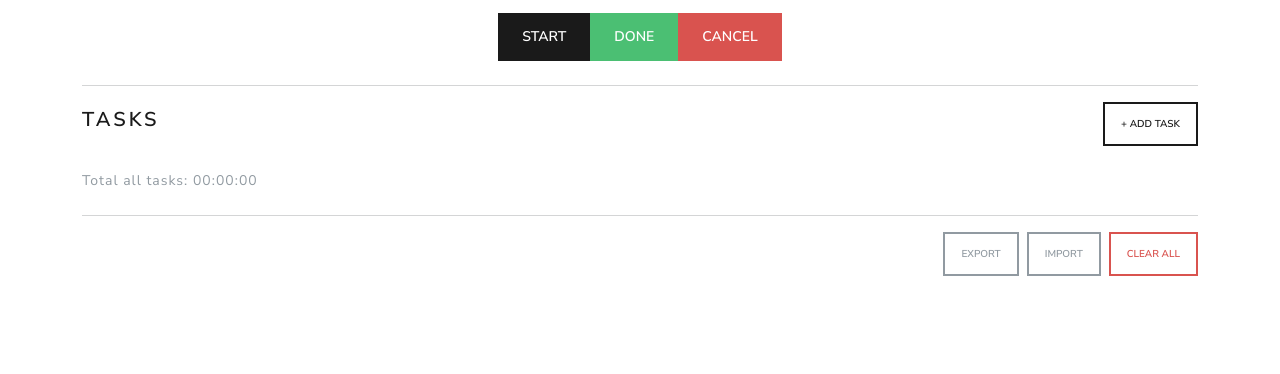
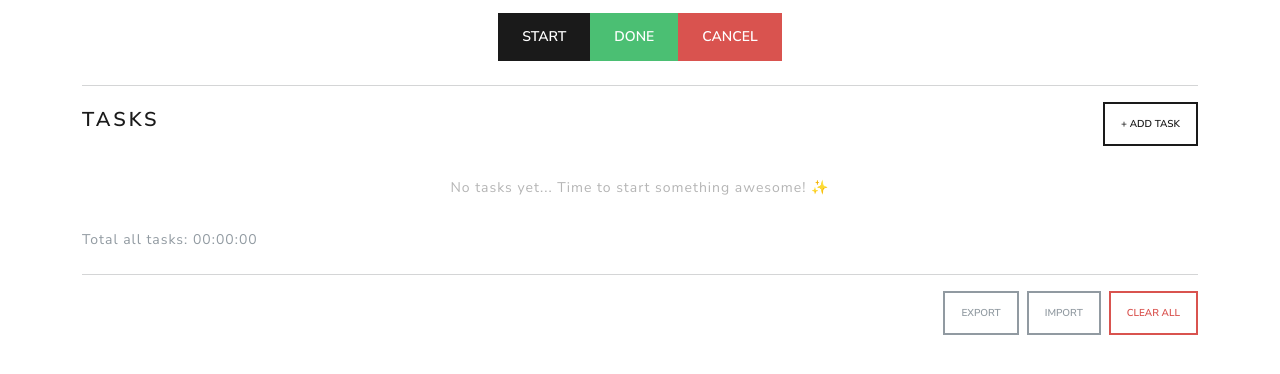
Before and after one commit to Ligul/simple-time-tracker, a plain HTML site: page index.html in a window 1280 px wide. Shown: the part 280-654 px from the top of the page. Drawn offline with nearby package versions, Linux system fonts and the light colour scheme.

Commit message:
Add empty state styling and handling for task list

```diff
--- a/index.html
+++ b/index.html
@@ -24,6 +24,12 @@
         }
         body {
             border: none !important;
+        }
+        .empty-list {
+            color: #b5b5b5;
+            font-size: 14px;
+            padding: 15px;
+            text-align: center;
         }
     </style>
 </head>
@@ -60,7 +66,10 @@
                 <h4>Tasks</h4>
                 <button class="btn btn-outline-primary btn-sm" id="addTaskBtn">+ Add Task</button>
             </div>
-            <div id="tasksList" class="task-list"></div>
+            <div class="todo-list">
+                <div class="empty-list" id="emptyList">No tasks yet... Time to start something awesome! ✨</div>
+                <ul id="tasksList" class="task-list"></ul>
+            </div>
             <small class="text-muted mt-2 d-block">Total all tasks: <span id="totalTasksTime">00:00:00</span></small>
         </div>
 
@@ -165,6 +174,7 @@
                 this.confirmationTitle = document.getElementById('confirmationTitle');
                 this.confirmationMessage = document.getElementById('confirmationMessage');
                 this.confirmationButton = document.getElementById('confirmationButton');
+                this.emptyList = document.getElementById('emptyList');
             }
 
             initializeEventListeners() {
@@ -321,6 +331,11 @@
             }
 
             renderTasks() {
+                if (this.tasks.length === 0) {
+                    this.emptyList.style.display = 'block';
+                } else {
+                    this.emptyList.style.display = 'none';
+                }
                 this.tasksList.innerHTML = this.tasks.map(task => `
                     <div class="card mb-2 ${task.id === this.selectedTaskId ? 'border-primary' : ''} ${task.done ? 'bg-light' : ''}">
                         <div class="card-body d-flex justify-content-between align-items-center">
```
